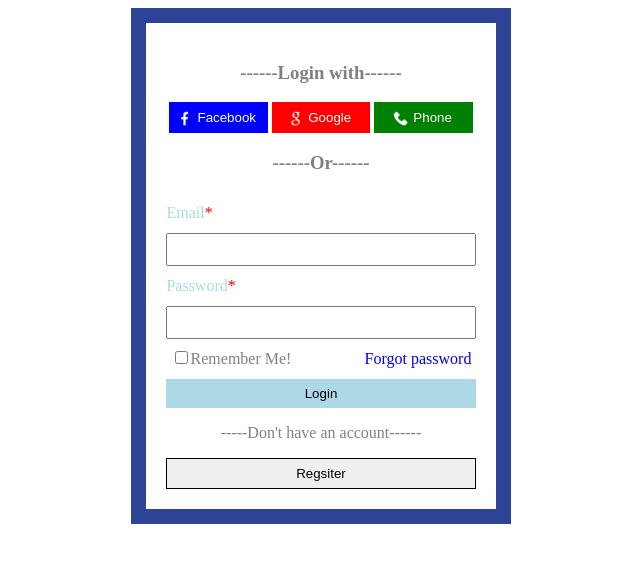
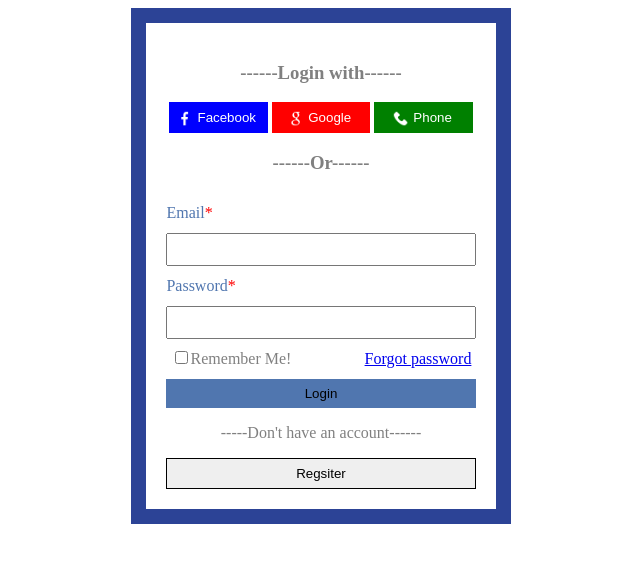
Before and after one commit to KieuTriLang/Exercise, a PHP site: page / in a window 1280 px wide. Shown: the top 563 px of the page, without its empty margins (319-959 px from the left). Run offline with PHP 8.4, Linux system fonts and the light colour scheme.

Commit message:
update buoi 7

```diff
--- a/Php/Exercise Php/Buổi 7/Exercise 1/index.html
+++ b/Php/Exercise Php/Buổi 7/Exercise 1/index.html
@@ -37,8 +37,6 @@
           </div>
         </div>
       </div>
-
-
     </div>
 
   </body>
--- a/Php/Exercise Php/Buổi 7/Exercise 6/index.html
+++ b/Php/Exercise Php/Buổi 7/Exercise 6/index.html
@@ -6,7 +6,7 @@
 	</head>
 	<body>
 		<div class="container">
-			<div class="row-login" id="Login">
+			<div class="login" id="Login">
 				<h3>------Login with------</h3>
 				<div class="icon-group">
 					<button class="facebook"><span><img src="./logo-log-in/facebook.png" id="icon"> </span>Facebook</button>
@@ -17,16 +17,16 @@
  				<form action="." method="post">
  					<div class="form-group">
  						<label class="blue-text">Email<span class=red-bagde>*</span></label><br>
- 						<input type="email" name="email" class="form-control" required>
+ 								<input type="email" name="email" class="form-control" required>
  						<label class="blue-text">Password<span class="red-bagde">*</span></label><br>
- 						<input type="password" name="password" class="form-control" required>
+ 								<input type="password" name="password" class="form-control" required>
  						<div class="col-checkbox">
  							<input type="checkbox" name="remember-password"><label>Remember Me!</label>
  						</div>
- 						<div class="col-forgot">
+ 						<div class="forgot">
  							<a href="#" class="forgot-pass">Forgot password</a>
  						</div>
- 						<button type="submit" class="Login-button">Login<span class="ico-login"><img src="" alt=""></span></button>
+ 						<button type="submit" class="Login-button">Login<span><img src="" alt=""></span></button>
  					</div>
  				</form>
  				<p>-----Don't have an account------</p>
--- a/Php/Exercise Php/Buổi 7/Exercise 6/style.css
+++ b/Php/Exercise Php/Buổi 7/Exercise 6/style.css
@@ -52,9 +52,6 @@
 .form-group{
 	line-height: 40px;
 }
-hr{
-
-}
 .row hr h3{
 	float:left;
 }
@@ -66,7 +63,7 @@
 	text-align: left;
 	display: inline-block;
 }
-.col-forgot{
+.forgot{
 	width:48%;
 	text-align:right;
 	display: inline-block;
@@ -79,24 +76,20 @@
 }
 .blue-text{
 	float:left;
-	color:lightblue;
+	color:rgb(80, 118, 175);
 }
 .Login-button{
 	width:100%;
 	padding: 7px;
 	border: none;
-	background-color: lightblue;
+	background-color: rgb(80, 118, 175);
 }
 .regsiter{
 	width:100%;
 	padding: 7px;
 	border: 1px solid;
 }
-.row-regsiter{
-	position:relative;
-	left: 450px;
-	top:-485px;
-}
-.row-login{
+
+.login{
 	position:relative;
 }
```
Also changed, not shown: Php/Exercise Php/Buổi 7/Exercise 5/style.css (+7 -5 lines). Lines whose indentation alone changed are shown as unchanged.
